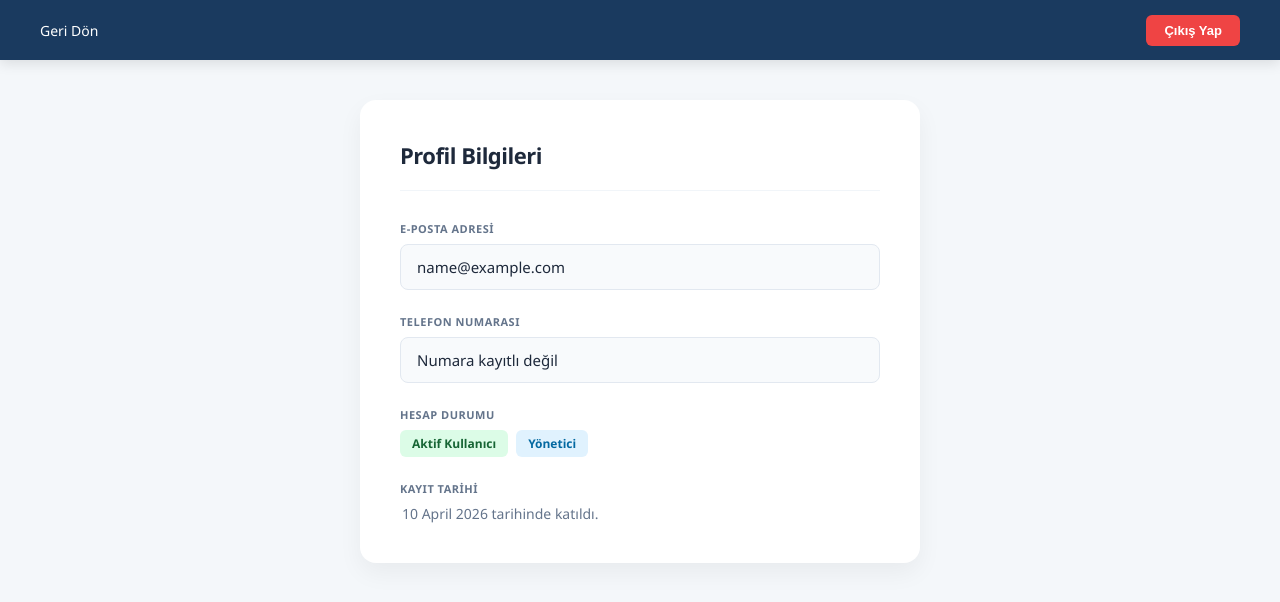
After one commit to Qu5antum/FET342_Sunucu_tarafli_web_programlama, a Django app: page /account/ in a window 1280 px wide. The commit adds this page. Shown: the top 602 px of the page. Run offline with Django 5.2, Linux system fonts and the light colour scheme; the visitor is signed in with stand-in values (Sample User, id 1).

Commit message:
view account

```diff
--- a/app/anket/urls.py
+++ b/app/anket/urls.py
@@ -1,12 +1,13 @@
 from django.urls import path
 from django.contrib.auth.views import LogoutView
-from .views import CustomLoginView, poll_list, poll_detail, vote, poll_results, create_poll, import_csv, list_poll_of_students_for_teacher, poll_summary_dashboard, delete_poll
+from .views import CustomLoginView, poll_list, poll_detail, vote, poll_results, create_poll, import_csv, list_poll_of_students_for_teacher, poll_summary_dashboard, delete_poll, get_my_info
 
 app_name = "anket"
 
 urlpatterns = [
     path("login/", CustomLoginView.as_view(), name="login"),
-    path('logout/', LogoutView.as_view(), name='logout'),
+    path("logout/", LogoutView.as_view(), name='logout'),
+    path("account/", get_my_info, name="account"),
     path("polls/", poll_list, name="polls"),
     path("polls/<int:poll_id>/", poll_detail, name="poll_detail"),
     path("polls/<int:poll_id>/vote/", vote, name="vote"),
--- a/app/anket/views.py
+++ b/app/anket/views.py
@@ -267,3 +267,12 @@ def delete_poll(request, poll_id):
         return redirect("anket:student_poll")
 
     return render(request, "anket/delete.html", {"poll": poll})
+
+# kullanicinin kendi hesabi gorunteleme
+@login_required
+def get_my_info(request):
+    context = {
+        'user': request.user
+    }
+
+    return render(request, 'anket/account.html', context)
--- /dev/null
+++ b/app/templates/anket/account.html
@@ -0,0 +1,183 @@
+<!DOCTYPE html>
+<html lang="tr">
+<head>
+    <meta charset="UTF-8">
+    <title>Hesabım</title>
+</head>
+<body>
+
+    <nav class="upper_bar">
+        <div class="nav-container">
+            <a href="{% url 'anket:polls' %}" class="back-link">Geri Dön</a>
+            <div class="nav-right">
+                <form action="{% url 'anket:logout' %}" method="post" style="display: inline;">
+                    {% csrf_token %}
+                    <button type="submit" class="logout-btn">Çıkış Yap</button>
+                </form>
+            </div>
+        </div>
+    </nav>
+
+    <main class="account-card">
+        <div class="card-header">
+            <div>
+                <h2>Profil Bilgileri</h2>
+            </div>
+        </div>
+
+        <div class="info-group">
+            <span class="info-label">E-posta Adresi</span>
+            <div class="info-value">{{ user.email|default:"E-posta belirtilmedi" }}</div>
+        </div>
+
+        <div class="info-group">
+            <span class="info-label">Telefon Numarası</span>
+            <div class="info-value">{{ user.phone|default:"Numara kayıtlı değil" }}</div>
+        </div>
+
+        <div class="info-group">
+            <span class="info-label">Hesap Durumu</span>
+            <div class="badge-container">
+                {% if user.is_active %}
+                    <span class="badge">Aktif Kullanıcı</span>
+                {% endif %}
+                {% if user.is_staff %}
+                    <span class="badge badge-admin">Yönetici</span>
+                {% endif %}
+            </div>
+        </div>
+
+        <div class="info-group" style="margin-bottom: 0;">
+            <span class="info-label">Kayıt Tarihi</span>
+            <div style="color: #64748b; font-size: 14px; padding-left: 2px;">
+                {{ user.date_joined|date:"d F Y" }} tarihinde katıldı.
+            </div>
+        </div>
+    </main>
+
+</body>
+</html>
+
+<style>
+body {
+    font-family: 'Segoe UI', system-ui, -apple-system, sans-serif;
+    background-color: #f4f7fa;
+    color: #334155;
+    margin: 0;
+    padding: 100px 20px 40px 20px;
+    display: flex;
+    justify-content: center;
+}
+.upper_bar {
+    background-color: #1a3a5f;
+    height: 60px;
+    width: 100%;
+    position: fixed;
+    top: 0; left: 0;
+    z-index: 1000;
+    display: flex;
+    align-items: center;
+    box-shadow: 0 4px 12px rgba(0, 0, 0, 0.1);
+}
+.nav-container {
+    width: 100%;
+    max-width: 1200px;
+    margin: 0 auto;
+    display: flex;
+    justify-content: space-between;
+    align-items: center;
+    padding: 0 24px;
+}
+.back-link {
+    color: #ffffff;
+    text-decoration: none;
+    font-weight: 500;
+    font-size: 14px;
+    transition: opacity 0.2s;
+    display: flex;
+    align-items: center;
+    gap: 5px;
+}
+.back-link:hover {
+    opacity: 0.8;
+}
+.logout-btn {
+    background-color: #ef4444;
+    color: white;
+    border: none;
+    padding: 8px 18px;
+    border-radius: 6px;
+    cursor: pointer;
+    font-weight: 600;
+    font-size: 13px;
+    transition: all 0.2s ease;
+}
+.logout-btn:hover {
+    background-color: #dc2626;
+    transform: translateY(-1px);
+}
+.account-card {
+    background: #ffffff;
+    width: 100%;
+    max-width: 480px;
+    padding: 40px;
+    border-radius: 16px;
+    box-shadow: 0 10px 25px rgba(0, 0, 0, 0.05);
+    position: relative;
+}
+.card-header {
+    display: flex;
+    align-items: center;
+    gap: 15px;
+    margin-bottom: 30px;
+    border-bottom: 1px solid #f1f5f9;
+    padding-bottom: 20px;
+}
+h2 {
+    color: #1e293b;
+    margin: 0;
+    font-size: 22px;
+    letter-spacing: -0.5px;
+}
+.info-group {
+    margin-bottom: 24px;
+}
+.info-label {
+    display: block;
+    font-size: 11px;
+    font-weight: 700;
+    color: #64748b;
+    text-transform: uppercase;
+    letter-spacing: 0.5px;
+    margin-bottom: 8px;
+}
+.info-value {
+    font-size: 15px;
+    color: #1e293b;
+    background: #f8fafc;
+    padding: 12px 16px;
+    border-radius: 8px;
+    border: 1px solid #e2e8f0;
+    transition: border-color 0.2s;
+}
+.info-value:hover {
+    border-color: #cbd5e1;
+}
+.badge-container {
+    display: flex;
+    gap: 8px;
+    margin-top: 5px;
+}
+.badge {
+    padding: 5px 12px;
+    background: #dcfce7;
+    color: #166534;
+    border-radius: 6px;
+    font-size: 12px;
+    font-weight: 600;
+}
+.badge-admin {
+    background: #e0f2fe;
+    color: #0369a1;
+}
+</style>
--- a/app/templates/anket/list.html
+++ b/app/templates/anket/list.html
@@ -17,7 +17,7 @@
         </div>
 
         <div class="nav-right">
-            <a href="/accounts" class="nav-link">Hesabım</a>
+            <a href="/account" class="nav-link">Hesabım</a>
             <form action="{% url 'anket:logout' %}" method="post" style="display: inline;">
                 {% csrf_token %}
                 <button type="submit" class="logout-btn">Çıkış Yap</button>
--- a/app/templates/anket/poll_detail.html
+++ b/app/templates/anket/poll_detail.html
@@ -11,7 +11,7 @@
         <a href="{% url 'anket:polls' %}">Geri</a>
 
         <div class="nav-right">
-            <a href="/accounts" class="nav-link">Hesabım</a>
+            <a href="/account" class="nav-link">Hesabım</a>
         </div>
     </div>
 </div>
--- a/app/templates/anket/poll_summary.html
+++ b/app/templates/anket/poll_summary.html
@@ -10,7 +10,7 @@
     <div class="nav-container">
         <a href="{% url 'anket:polls' %}">← Geri Dön</a>
         <div class="nav-right">
-            <a href="/accounts">Hesabım</a>
+            <a href="/account">Hesabım</a>
         </div>
     </div>
 </div>
--- a/app/templates/anket/results.html
+++ b/app/templates/anket/results.html
@@ -11,7 +11,7 @@
         <div class="nav-container">
             <a href="{% url 'anket:polls' %}">Geri</a>
             <div style="display: flex; gap: 15px;">
-                <a href="/accounts">Hesabım</a>
+                <a href="/account">Hesabım</a>
             </div>
         </div>
     </div>
--- a/app/templates/anket/teacher_poll_list.html
+++ b/app/templates/anket/teacher_poll_list.html
@@ -11,7 +11,7 @@
         <a href="{% url 'anket:polls' %}" class="nav-link">Geri</a>
 
         <div class="nav-right">
-            <a href="/accounts" class="nav-link">Hesabım</a>
+            <a href="/account" class="nav-link">Hesabım</a>
         </div>
     </div>
 </div>
--- a/app/users/models.py
+++ b/app/users/models.py
@@ -25,7 +25,7 @@ class CustomUserManager(BaseUserManager):
 
         return self.create_user(email, password, **extra_fields)
 
-
+# Custom user model
 class User(AbstractUser):
     username = None
 
```
